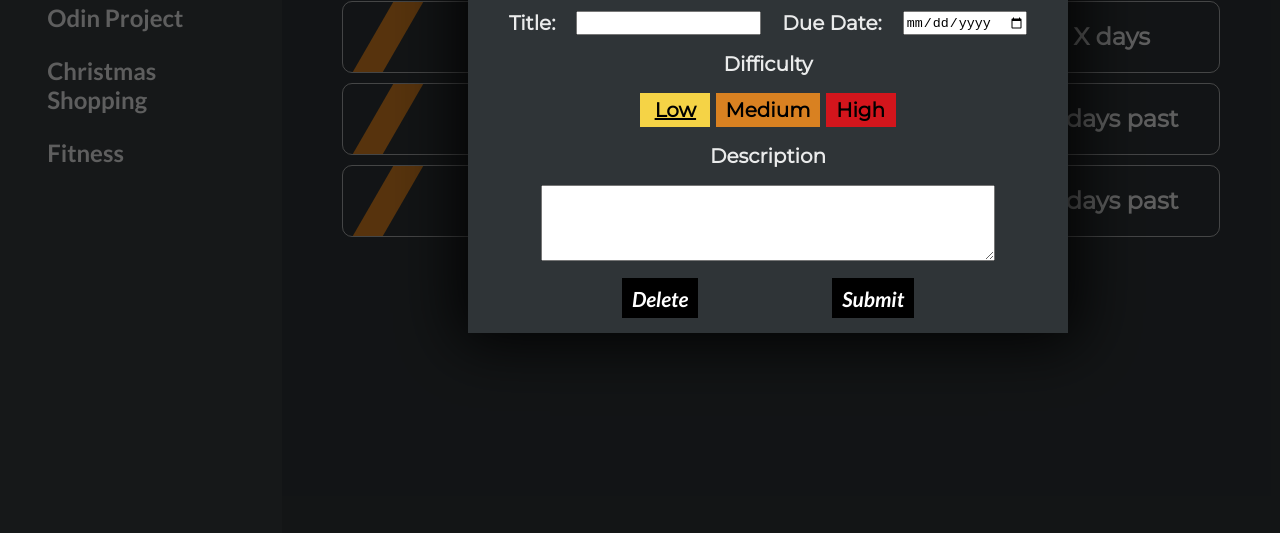
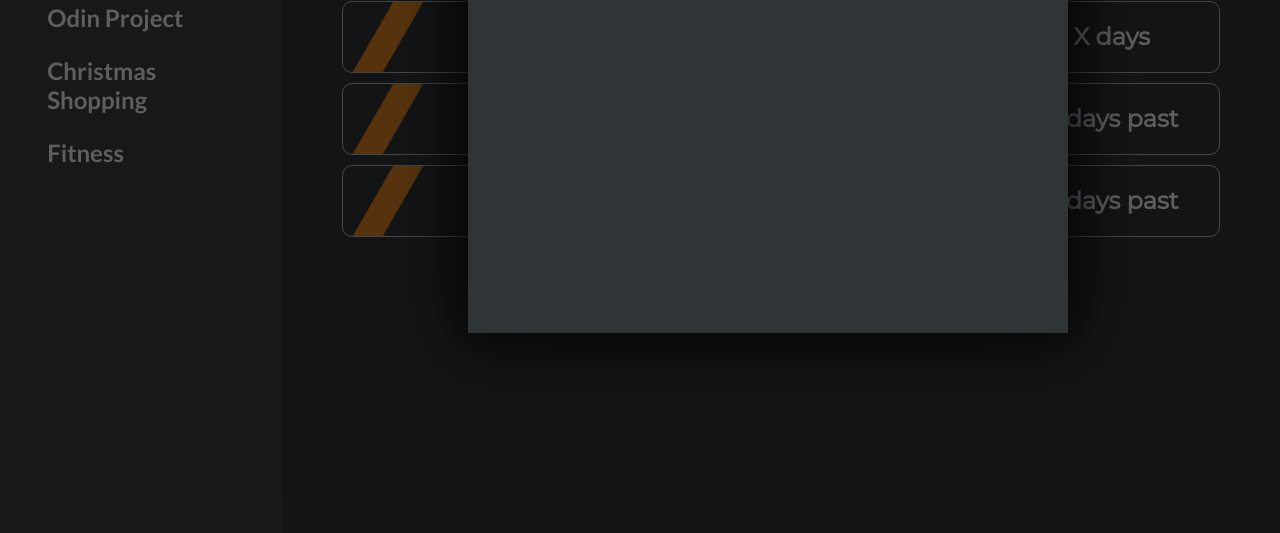
Before and after one commit to HootDunk/task-tracker, a plain HTML site: page index.html in a window 1280 px wide. Shown: the part 267-800 px from the top of the page. Drawn offline with Linux system fonts and the light colour scheme.

Commit message:
separated initial work into modules, changed factory functions to object contstructors, wrote initial prototype functions

```diff
--- a/index.html
+++ b/index.html
@@ -44,6 +44,7 @@
         </div>
 
         <div id="task-grouping">
+          <div class="task-item">
             <div class="task accordian">
 
               <div id="priority-style"></div>
@@ -60,6 +61,8 @@
               </div>
               <p>Bacon ipsum dolor amet ham short loin alcatra corned beef shank pig. Doner fatback corned beef brisket short ribs, bacon spare ribs short loin cow. Ball tip kevin alcatra rump brisket. Bacon meatloaf meatball ball tip burgdoggen sirloin.</p>
             </div>
+          </div>
+
 
           <div class="task accordian">
             <div id="priority-style"></div>
@@ -103,45 +106,7 @@
     <div class="modal" id="modal">
       <button class="close-button" id="close-button">Close</button>
       <div class="modal-guts">
-        <h1>Edit Task</h1>
 
-        <form id="edit-task">
-          <div class="form-row">
-            <label for="title">Title:</label>
-            <input type="text" id="title" name="title">
-            <label for="due-date">Due Date:</label>
-            <input type="date" id="date" name="date">
-          </div>
-
-          <div class="form-row">
-            <label>Difficulty</label>
-          </div>
-          <div class="form-row">
-            <div class="radio-toolbar">
-              <input type="radio" id="radio1" name="radios" value="#F5D346" checked>
-              <label for="radio1">Low</label>
-
-              <input type="radio" id="radio2" name="radios" value=" #D98121">
-              <label for="radio2">Medium</label>
-
-              <input type="radio" id="radio3" name="radios" value="#D3151C">
-              <label for="radio3">High</label>
-            </div>
-          </div>
-
-            <div class="form-row">
-              <label for="description">Description</label>
-            </div>
-            <div class="form-row">
-              <textarea id="description" name="description"></textarea>
-            </div>
-
-            <div class="form-row bottom">
-              <button type="button">Delete</button>
-              <button type="submit">Submit</button>
-            </div>
-
-        </form>
       </div>
     </div>
 
--- a/styles.css
+++ b/styles.css
@@ -5,6 +5,7 @@
   overflow: hidden;
   margin: 0;
   color: hsla(0,0%,100%,.9);
+  font-family: 'Lato', sans-serif;
 
 }
 
@@ -68,14 +69,13 @@ button {
   height: 60px;
   font-family: 'Lato', sans-serif;
   font-style: italic;
-
   background: none;
   margin: 0;
   padding: 0px;
   border: none;
   outline: none;
   cursor: pointer;
-  color:  rgba(255, 255, 255, 0.664);
+  color:  rgba(255, 255, 255, 0.849);
   /* color:  rgb(92, 216, 103); */
 }
 
@@ -221,8 +221,6 @@ input[type="checkbox"] {
   display: none;
 }
 
-
-
 .modal {
   /* This way it could be display flex or grid or whatever also. */
   box-sizing: border-box;
@@ -306,7 +304,7 @@ input[type="checkbox"] {
   font-size: 1.3rem;
 }
 
-#edit-task {
+#task-form {
   font-family: 'Montserrat', sans-serif;
   font-size: 20px;
   font-weight: 900;
@@ -319,23 +317,22 @@ input[type="checkbox"] {
 }
 
 
-#edit-task input[type="radio"]{
+#task-form input[type="radio"]{
   margin: 10px 10px 10px 10px;
   width: 30px;
   height: 30px;
 }
 
-#edit-task textarea {
+#task-form textarea {
   width: 80%;
   height: 70px;
 }
 
-#edit-task button {
+#task-form button {
   background: black;
   color: white;
   padding: 5px 10px;
   font-size: 1.3rem;
-
 }
 /* #edit-task label {
   margin-top: 15px;
```
Also changed, not shown: main.js (+1 -1 lines). Lines whose indentation alone changed are shown as unchanged.
